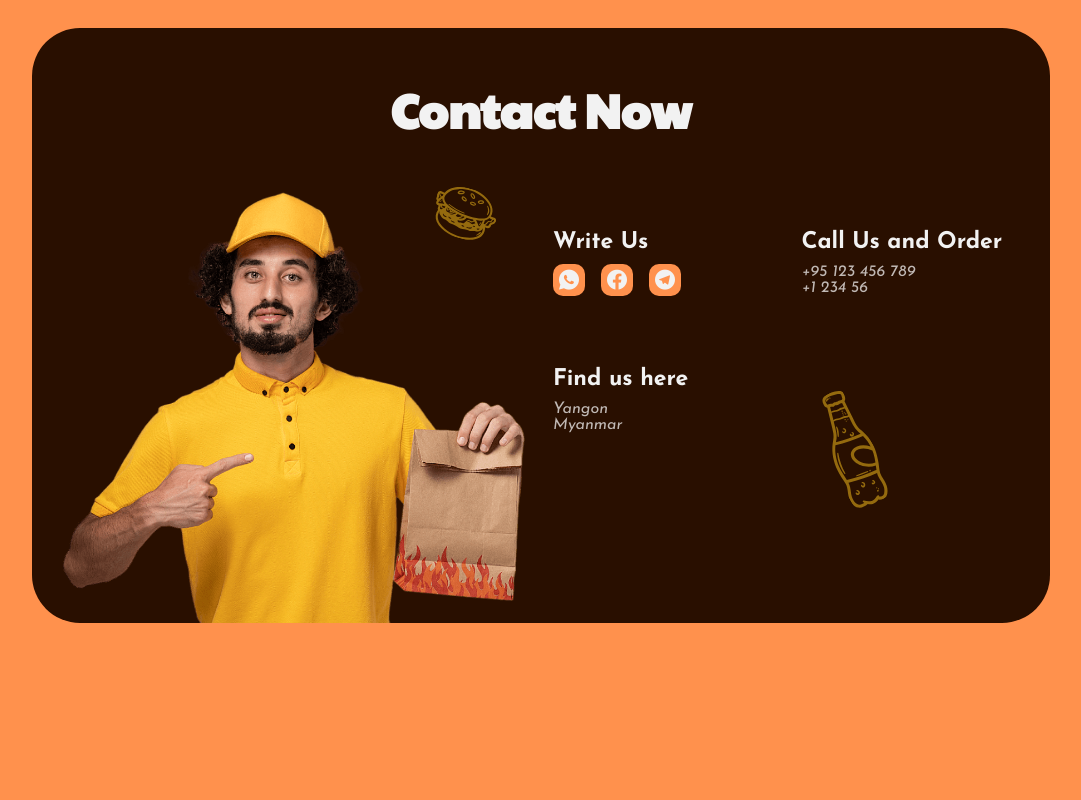
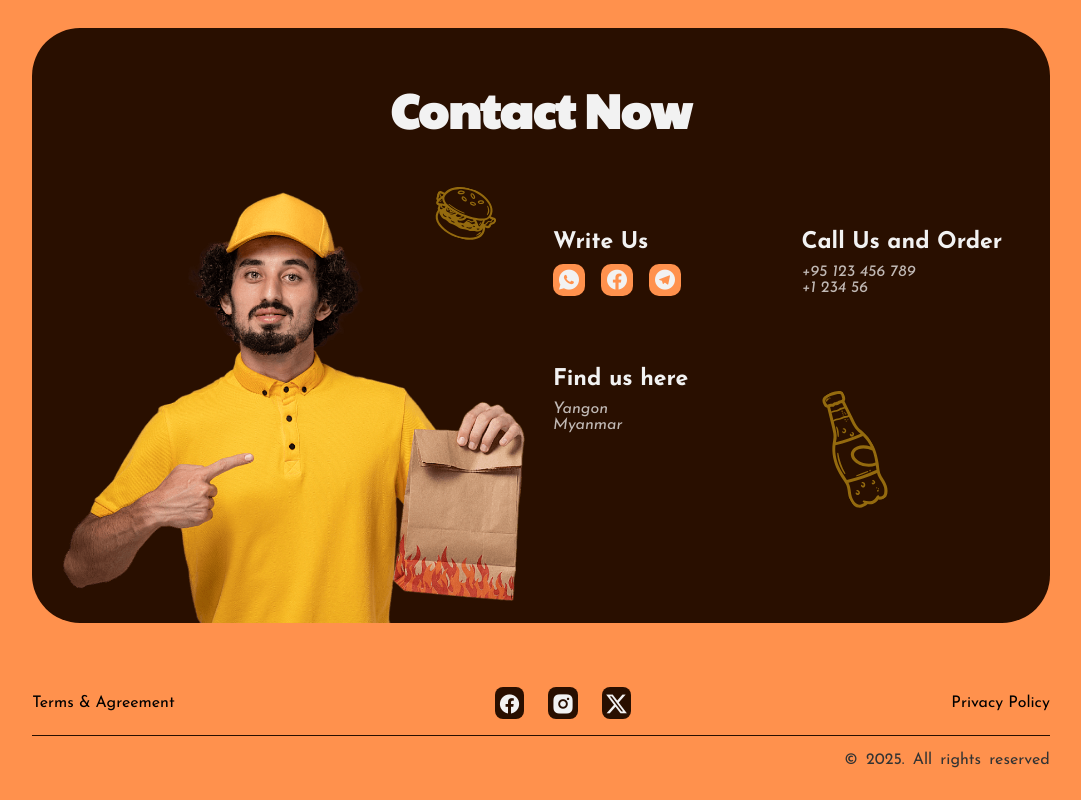
Before and after one commit to MinTkyaw/restaurant, a plain HTML site: page index.html in a window 1280 px wide. Shown: the part 3046-3846 px from the top of the page, without its empty margins (99-1180 px from the left). Before the commit the page ends 3685 px from the top, so only its background shows below. Drawn offline with nearby package versions, Linux system fonts and the light colour scheme.

Commit message:
Add footer section with styling and icons for social media

```diff
--- a/index.html
+++ b/index.html
@@ -322,6 +322,19 @@
 				</div>
 			</section>
 		</main>
+		<!-- ============FOOTER============ -->
+		<footer class="footer container section ">
+			<div class="footer__container">
+				<p>Terms & Agreement</p>
+				<div class="footer__icons">
+					<i class="ri-facebook-circle-fill"></i>
+					<i class="ri-instagram-fill"></i>
+					<i class="ri-twitter-x-fill"></i>
+				</div>
+				<p>Privacy Policy</p>
+			</div>
+			<p class="footer__copy">&copy; 2025. All rights reserved</p>
+		</footer>
 		<script src="./main.js"></script>
 	</body>
 </html>
--- a/style.css
+++ b/style.css
@@ -590,3 +590,41 @@ body {
 		left:0rem;
 	}
 }
+/*=============== FOOTER ===============*/
+.footer__container{
+	display: flex;
+	justify-content: space-between;
+	align-items: center;
+	border-bottom: 1px solid var(--secondary-color);
+}
+.footer__icons{
+	font-size: var(--h5-font-size);
+	display: flex;
+	column-gap: 1.5rem;
+	justify-content: center;
+	margin-block: 1rem;
+
+
+}
+.footer__icons i{
+	padding:.2rem;
+	background-color:var(--secondary-color);
+	color:var(--white-color);
+	border-radius: .5rem;
+}
+.footer__copy{
+	font-size: var(--normal-font-size);
+	color: var(--secondary-text-color);
+	text-align: right;
+	margin-block: 1rem;
+	word-spacing: .2rem;
+}
+@media screen and (max-width: 505px){
+	.footer__container{
+		flex-direction: column;
+		padding-bottom: .8rem;
+	}
+	.footer__copy{
+		font-size: var(--small-font-size);
+	}
+}
```
